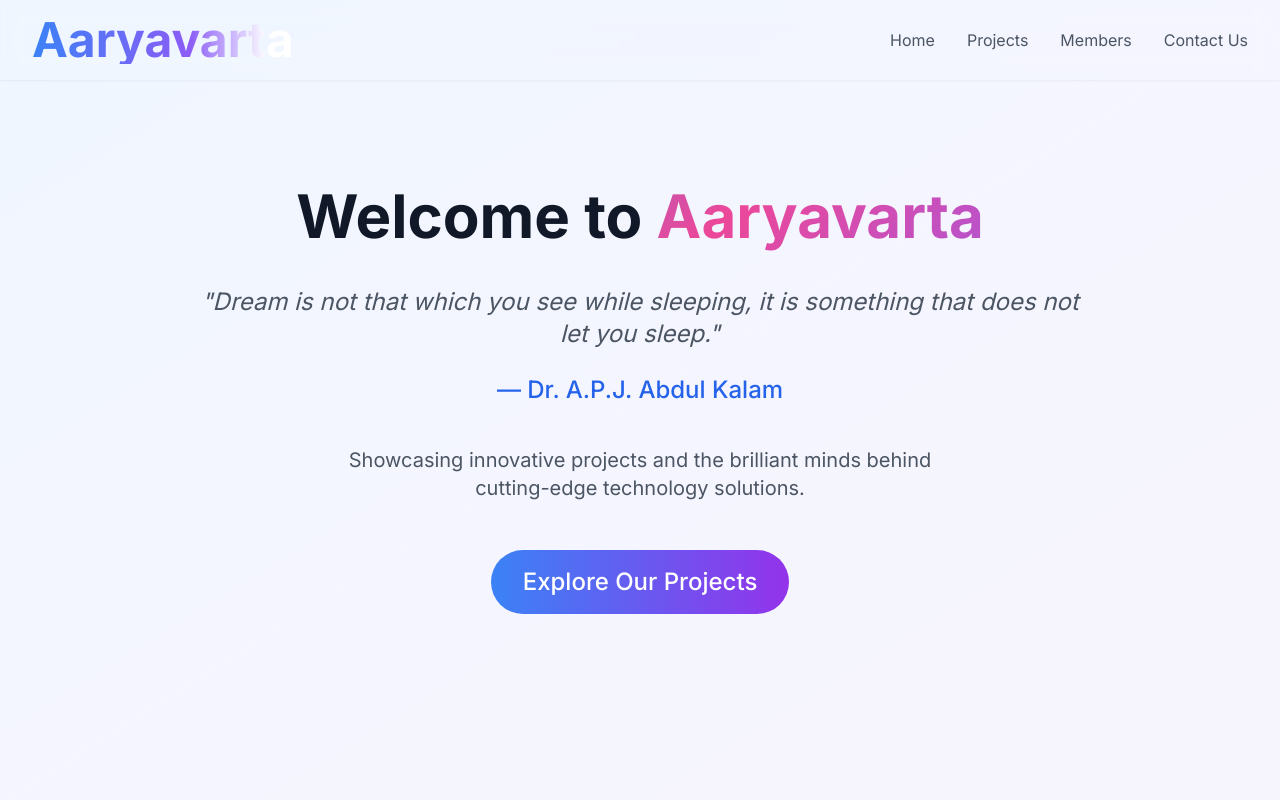
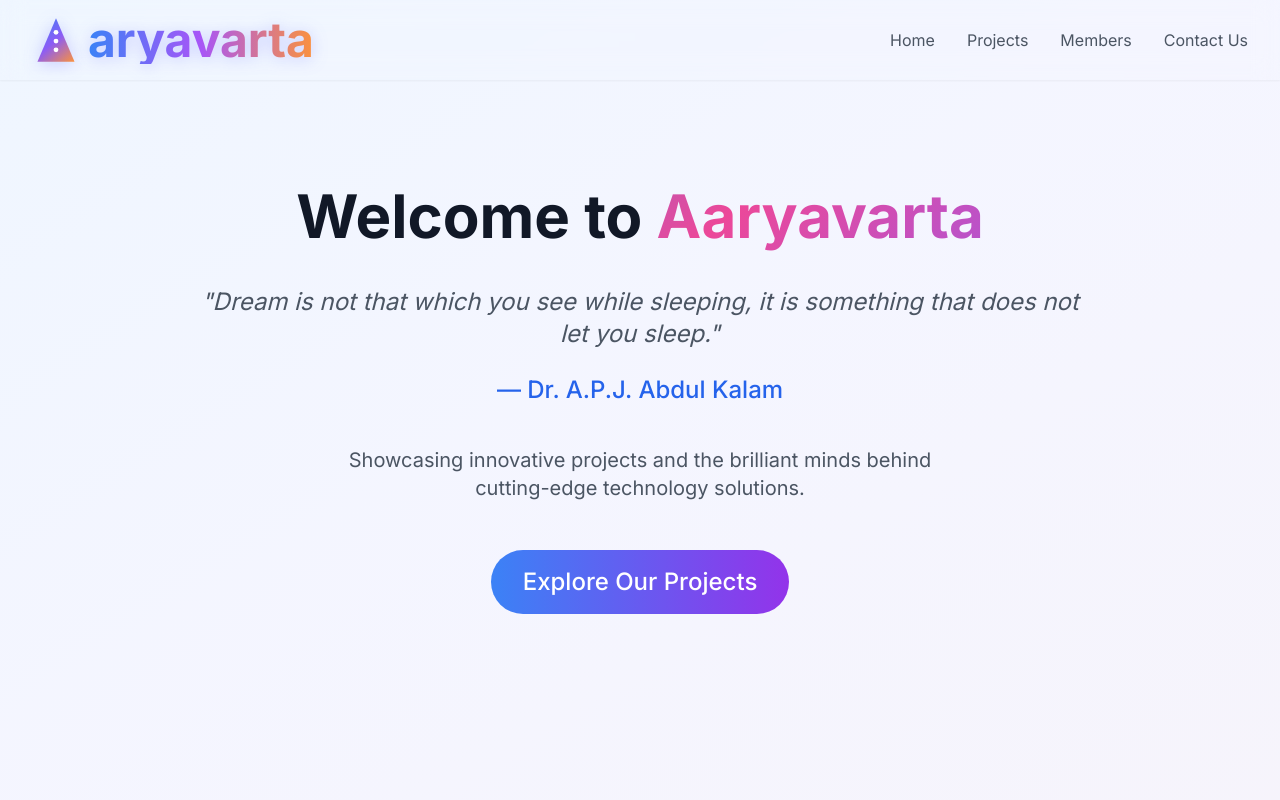
Before and after one commit to mayurpatil-dev/aaryavarta-portfolio, a Next.js app: page / in a window 1280 px wide. Shown: the top 800 px of the page. Built offline with nearby package versions, Linux system fonts and the light colour scheme.

Commit message:
Cursor AI update: SVG-based stylized logo for Aaryavarta with gradient and animation

```diff
--- a/src/app/page.jsx
+++ b/src/app/page.jsx
@@ -87,12 +87,30 @@ function MainComponent() {
       {/* Fixed Navigation with Hamburger Menu */}
       <nav className="fixed top-0 left-0 right-0 bg-transparent shadow-sm px-4 sm:px-6 lg:px-8 py-3 sm:py-4 z-50 backdrop-blur-md">
         <div className="max-w-7xl mx-auto flex justify-between items-center">
-          {/* Stylized Gradient Logo */}
-          <div
-            className="font-bold text-2xl sm:text-3xl lg:text-4xl xl:text-5xl select-none transition-all duration-300 animate-slide-in-left bg-gradient-to-r from-blue-500 via-violet-500 via-60% to-orange-400 to-90% to-white bg-clip-text text-transparent font-[Poppins,sans-serif] text-center lg:text-left cursor-pointer hover:brightness-125 hover:drop-shadow-[0_2px_8px_rgba(255,255,255,0.5)]"
-            style={{ fontFamily: 'Poppins, Nunito, Inter, sans-serif' }}
-          >
-            Aaryavarta
+          {/* Stylized SVG Logo for Aaryavarta */}
+          <div className="flex items-center gap-2 select-none animate-slide-in-left">
+            {/* SVG stylized A */}
+            <svg width="38" height="44" viewBox="0 0 38 44" fill="none" xmlns="http://www.w3.org/2000/svg"
+              className="h-8 w-8 sm:h-10 sm:w-10 lg:h-12 lg:w-12 drop-shadow-[0_2px_8px_rgba(80,80,255,0.25)]">
+              <polygon points="19,2 36,42 2,42" fill="url(#logo-gradient)" />
+              <circle cx="19" cy="15" r="2.2" fill="#fff"/>
+              <circle cx="19" cy="23" r="2.2" fill="#fff"/>
+              <circle cx="19" cy="31" r="2.2" fill="#fff"/>
+              <defs>
+                <linearGradient id="logo-gradient" x1="2" y1="2" x2="36" y2="42" gradientUnits="userSpaceOnUse">
+                  <stop stop-color="#3b82f6"/>
+                  <stop offset="0.5" stop-color="#8b5cf6"/>
+                  <stop offset="1" stop-color="#fb923c"/>
+                </linearGradient>
+              </defs>
+            </svg>
+            {/* Gradient text for rest of the name */}
+            <span
+              className="font-bold text-2xl sm:text-3xl lg:text-4xl xl:text-5xl bg-gradient-to-r from-blue-500 via-purple-500 to-orange-400 bg-clip-text text-transparent font-[Poppins,sans-serif] drop-shadow-[0_2px_8px_rgba(80,80,255,0.25)] hover:brightness-125 transition-all duration-300 text-center lg:text-left"
+              style={{ fontFamily: 'Poppins, Nunito, Inter, sans-serif' }}
+            >
+              aryavarta
+            </span>
           </div>
 
           {/* Desktop Menu */}
```
